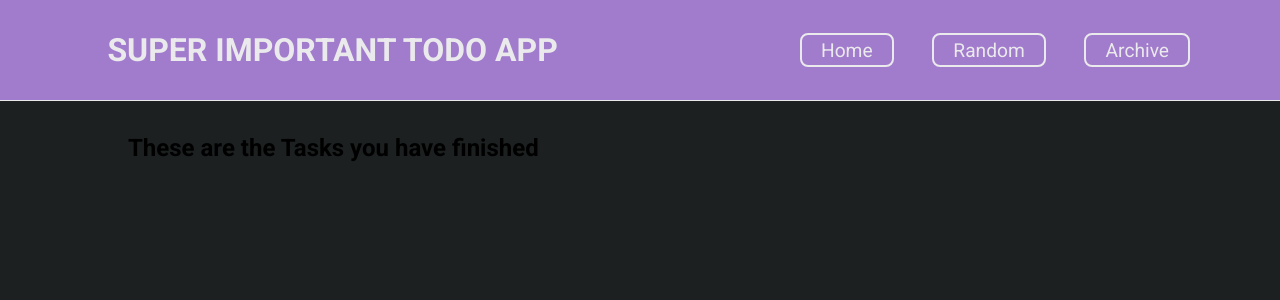
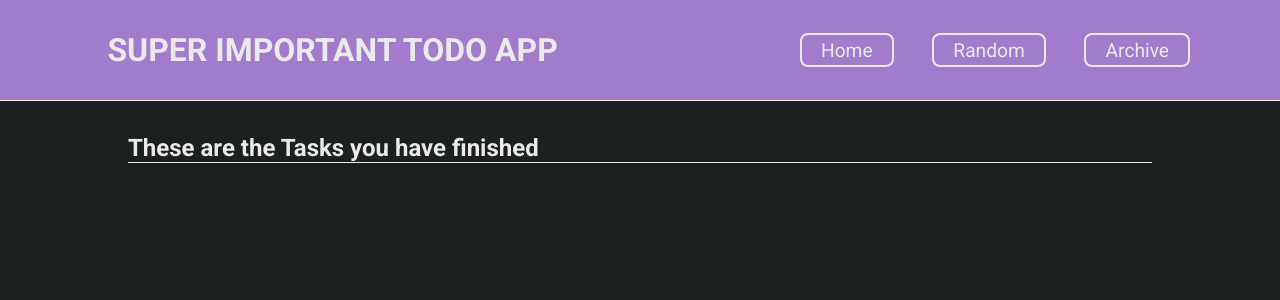
Before and after one commit to PhilippDemmelmair/todo, a React (Create React App) app: page /archive in a window 1280 px wide. Shown: the top 300 px of the page. Built offline with nearby package versions, Linux system fonts and the light colour scheme; a web font is replaced by a local one.

Commit message:
redesign archive

```diff
--- a/src/components/Archive.jsx
+++ b/src/components/Archive.jsx
@@ -3,6 +3,7 @@ import { Todo } from './TaskObjects/Todo'
 
 import useTodo from './../common/useTodo'
 import shallow from 'zustand/shallow'
+import styled from 'styled-components'
 
 function Archive() {
   const todoIds = useTodo(
@@ -15,7 +16,7 @@ function Archive() {
 
     <>
       <Body>
-        <h2>These are the Tasks you have finished</h2>
+        <ArchiveTitle>These are the Tasks you have finished</ArchiveTitle>
         {todoIds.map((id) => {
           return (
             <>
@@ -29,3 +30,8 @@ function Archive() {
 }
 
 export { Archive }
+
+const ArchiveTitle = styled.h2`
+  color: #eae9ec;
+  border-bottom: 1px solid #eae9ec;
+`
```
